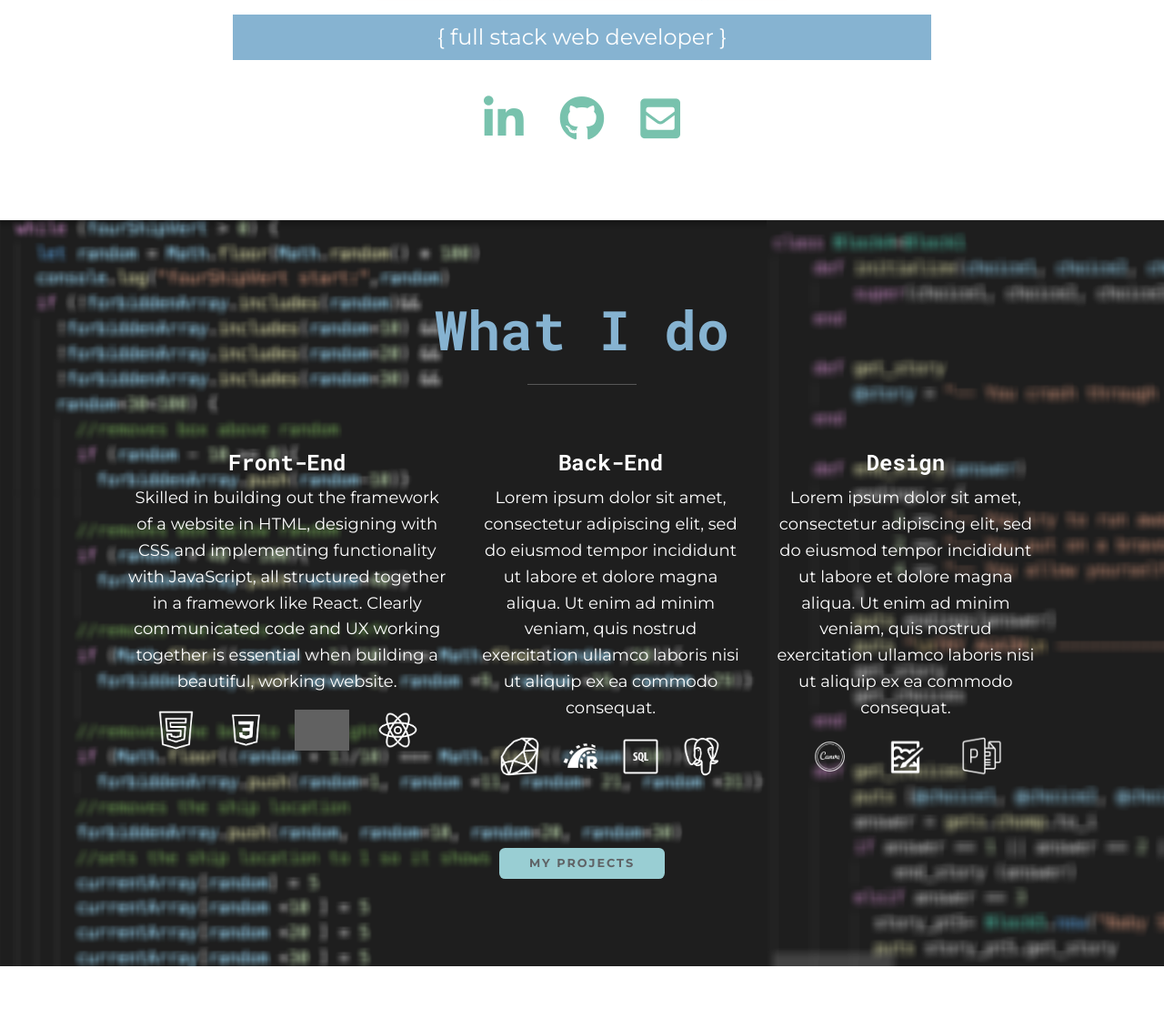
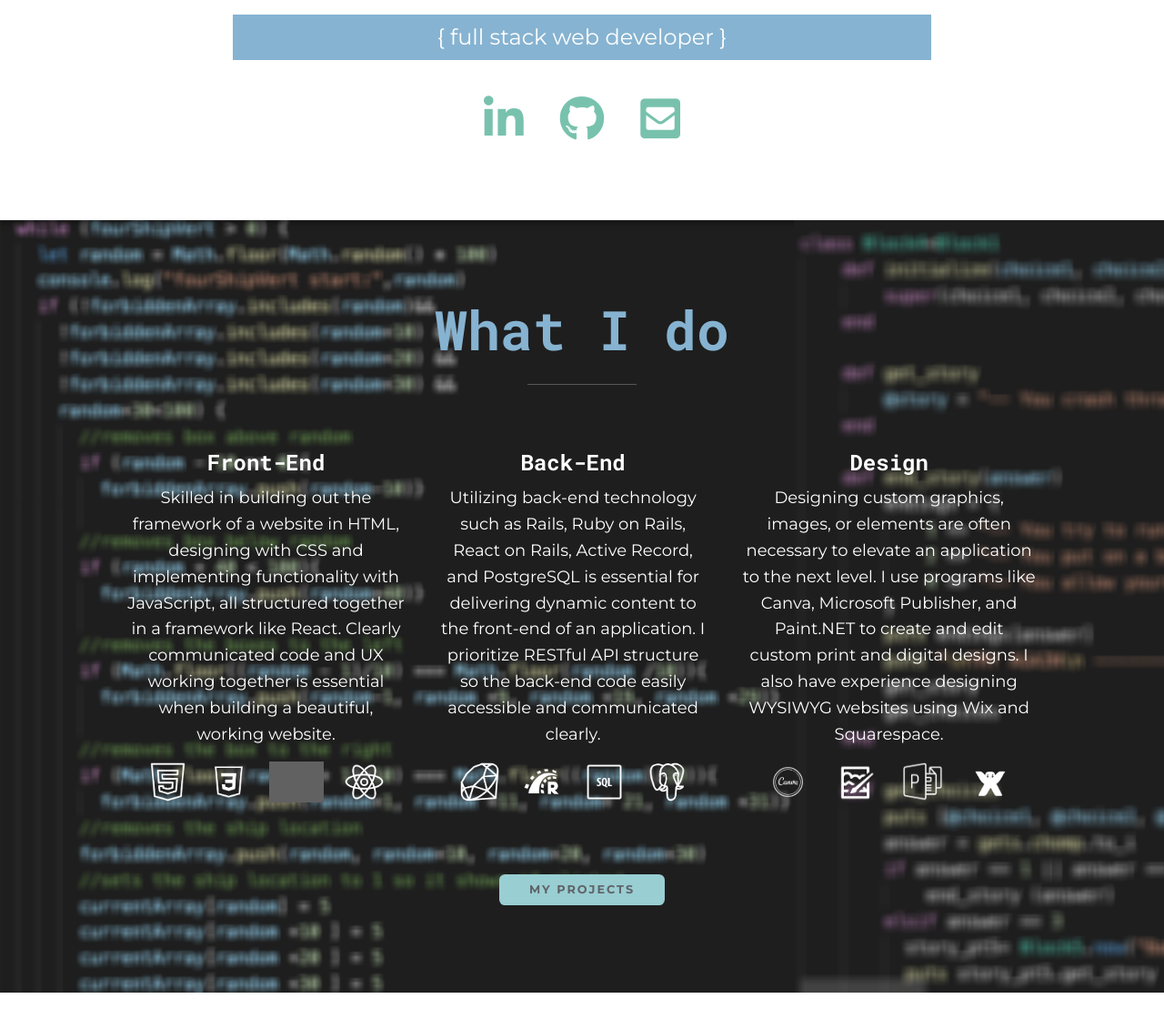
Before and after one commit to chantelle-isaacs/portfolio, a PHP site: page / in a window 1280 px wide. Shown: the part 558-1689 px from the top of the page at 91% size. Run offline with PHP 8.4, Linux system fonts and the light colour scheme; some libraries are stand-ins or nearby versions; grey boxes are pictures that could not be loaded.

Commit message:
update styles

```diff
--- a/css/style.css
+++ b/css/style.css
@@ -394,7 +394,7 @@ li.nav-item {
     min-height: 100vh;
 
 }
-.space-on-sides{
+.portfolio-holder{
     width: 66vw;
     margin:auto;
     display: flex;
--- a/index.html
+++ b/index.html
@@ -122,7 +122,7 @@
 
             <div class="service">
                 <h3>Back-End</h3>
-                <p>Lorem ipsum dolor sit amet, consectetur adipiscing elit, sed do eiusmod tempor incididunt ut labore et dolore magna aliqua. Ut enim ad minim veniam, quis nostrud exercitation ullamco laboris nisi ut aliquip ex ea commodo consequat.</p>
+                <p>Utilizing back-end technology such as Rails, Ruby on Rails, React on Rails, Active Record, and PostgreSQL is essential for delivering dynamic content to the front-end of an application. I prioritize RESTful API structure so the back-end code easily accessible and communicated clearly.</p>
                 <div class="languages">
 
                     <img src="img/icon/icons8-ruby-programming-language-500.png" alt="icon of ruby symbol" class="languageicon">
@@ -135,12 +135,13 @@
 
                 <div class="service">
                     <h3>Design</h3>
-                    <p>Lorem ipsum dolor sit amet, consectetur adipiscing elit, sed do eiusmod tempor incididunt ut labore et dolore magna aliqua. Ut enim ad minim veniam, quis nostrud exercitation ullamco laboris nisi ut aliquip ex ea commodo consequat.</p>
+                    <p>Designing custom graphics, images, or elements are often necessary to elevate an application to the next level. I use programs like Canva, Microsoft Publisher, and Paint.NET to create and edit custom print and digital designs. I also have experience designing WYSIWYG websites using Wix and Squarespace.</p>
                     <div class="languages">
 
                         <img src="img/icon/icons8-canva-100.png" alt="icon of canva symbol" class="languageicon">
                         <img src="img/icon/icons8-paint-net-100.png" alt="icon of paint.net symbol" class="languageicon">
                         <img src="img/icon/icons8-microsoft-publisher-100.png" alt="icon of Microsoft Publisher symbol" class="languageicon">
+                        <img src="img/icon/wix-icon.png" alt="icon of Wix symbol" class="languageicon">
 
                     </div>
                 </div> <!-- / service -->
@@ -261,7 +262,7 @@
             </div>
             <!-- end sorting buttons -->
             <!-- Portfolio Gallery Grid -->
-            <div class="space-on-sides">
+            <div class="portfolio-holder">
                 <div class="row">
                     <!-- Portfolio item 01 CAPSTONE -->
                     <div class="column hcj react ruby design">
@@ -328,6 +329,7 @@
                         <!-- End Modal Core -->
                     <!-- END Portfolio item 1 -->
 
+
                     <!-- Portfolio item 02 BATTLESHIP-->
                     <div class="column hcj react design">
                         <a data-toggle="modal" data-target="#battleship" class="portfolio__item hcj">
@@ -391,6 +393,7 @@
                         <!-- End Modal Core -->
                     <!-- END Battleship  -->
 
+
                     <!-- Portfolio item 03 CANNIBAL ISLAND-->
                     <div class="column ruby">
                         <a data-toggle="modal" data-target="#cannibal" class="portfolio__item hcj">
@@ -450,6 +453,7 @@
                         </div>
                         <!-- End Modal Core -->
                     <!-- END Cannibal Island -->
+
 
                     <!-- Portfolio item 04 Tic Tac Toe-->
                     <div class="column hcj react design">
@@ -513,6 +517,8 @@
                         </div>
                         <!-- End Modal Core -->
                     <!-- END Tic Tac Toe -->
+
+
                     <!-- Portfolio item Robots-->
                     <div class="column hcj react design">
                         <a data-toggle="modal" data-target="#robots" class="portfolio__item hcj">
@@ -522,7 +528,7 @@
                             </div>
                         </a>
                     </div>
-                    <!-- Start Modal Core Portfolio 2- includes close and x buttons and modal title -->
+                        <!-- Start Modal Core - includes close and x buttons and modal title -->
                         <div class="modal fade" id="robots" tabindex="-1" role="dialog" aria-labelledby="exampleModalLabel" aria-hidden="true">
                             <div class="modal-dialog modal-xl" role="document">
                                 <div class="modal-content">
@@ -576,6 +582,8 @@
                         </div>
                         <!-- End Modal Core -->
                     <!-- END Robots  -->
+
+
                 <!-- END GRID -->
                 </div>
             </div>
```
Also changed, not shown: img/icon/wix-icon.png (added). Lines whose indentation alone changed are shown as unchanged.
